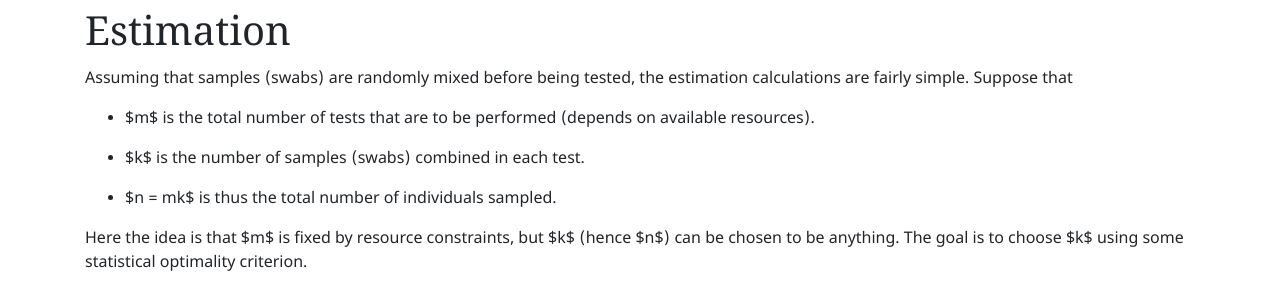
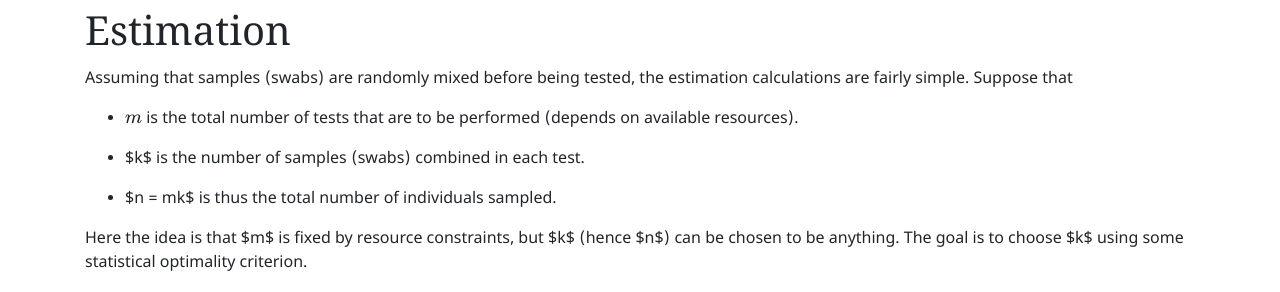
Before and after one commit to deepayan/deepayan.github.io, a Jekyll site: the page built from covid-19/pooled-testing.md, in a window 1280 px wide and 900 px high. Shown: the part 431-723 px from the top of the window. Built offline with Jekyll 4.4.1, drawn with Linux system fonts in a browser that asks for light colours; some web fonts are replaced; our own code applies the rules of GitHub Pages for plain Markdown files.

```diff
--- a/covid-19/pooled-testing.md
+++ b/covid-19/pooled-testing.md
@@ -35,7 +36,7 @@ same ideas should go through.
 Assuming that samples (swabs) are randomly mixed before being tested,
 the estimation calculations are fairly simple. Suppose that
 
-- $m$ is the total number of tests that are to be performed (depends
+- $$m$$ is the total number of tests that are to be performed (depends
   on available resources).
 
 - $k$ is the number of samples (swabs) combined in each test.
```
Also changed, not shown: other parts of covid-19/pooled-testing.md (+1 -0 lines).
